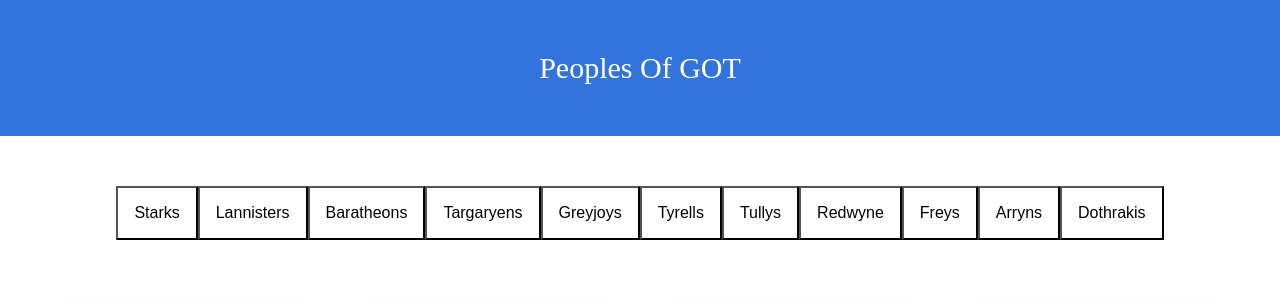
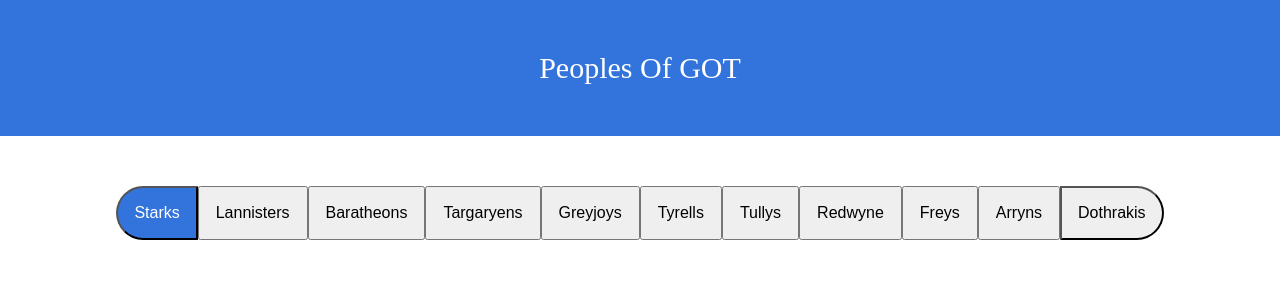
Before and after one commit to sudarshan070/dom-final, a plain HTML site: page project/index.html in a window 1280 px wide. Both pictures are taken after a click on the button "Starks". Shown: the top 303 px of the page. Drawn offline with Linux system fonts and the light colour scheme.

Commit message:
active class add active button

```diff
--- a/project/data.js
+++ b/project/data.js
@@ -5,30 +5,34 @@ var container = document.querySelector(".container");
 
 // creste all buttons
 function allButtons(data) {
-  // ul.innerHTML = "";
-  for (let i = 0; i <= got.houses.length; i++) {
+  for (let i = 0; i < got.houses.length; i++) {
     var li = document.createElement("li");
     li.setAttribute("data-id", i);
     var buttonAll = document.createElement("button");
     buttonAll.innerHTML = got.houses[i].name;
     li.append(buttonAll);
     ul.append(li);
-    buttonAll.addEventListener("click", event => getPeople(event, data));
+    buttonAll.addEventListener("click", (event) => getPeople(event, data));
   }
 }
 
 function getPeople(event, data) {
+  // var current = document.getElementsByClassName("active");
+  var current = document.getElementsByClassName("active");
+  // console.log(current);
+  for (let i = 0; i < current.length; i++) {
+    current[i].classList.remove("active");
+  }
+
+  event.target.classList.add("active");
   var id = event.target.parentNode.dataset.id;
   data.houses.forEach((ele, i) => {
     if (i == id) {
       card.innerHTML = "";
-      ele.people.forEach(element => {
+      ele.people.forEach((element) => {
         var namePeople = element.name;
         var imagePeople = element.image;
         var para = element.description;
-
-        // console.log(element.name);
-
         var h3 = document.createElement("h3");
         h3.classList.add("peopleName");
         h3.innerHTML = namePeople;
@@ -52,15 +56,10 @@ function getPeople(event, data) {
 
         card.append(div1);
         container.append(card);
-        // var h3 = document.createElement("h3");
-        // h3.innerHTML = element.name;
-        // document.body.append(h3);
       });
     }
   });
 }
-
-// function card(data) {}
 
 const got = {
   houses: [
@@ -74,7 +73,7 @@ const got = {
             "Lord of Winterfell - Warden of the North - Hand of the King - Married to Catelyn (Tully) Stark",
           image:
             "http://cheatsheetworld.com/img/entertainment/game-of-thrones/game-of-thrones-eddard-stark.jpg",
-          wikiLink: "http://gameofthrones.wikia.com/wiki/Eddard_Stark"
+          wikiLink: "http://gameofthrones.wikia.com/wiki/Eddard_Stark",
         },
         {
           name: "Benjen Stark",
@@ -82,21 +81,21 @@ const got = {
             "Brother of Eddard Stark - First ranger of the Night's Watch",
           image:
             "http://cheatsheetworld.com/img/entertainment/game-of-thrones/game-of-thrones-benjen-stark.jpg",
-          wikiLink: "http://gameofthrones.wikia.com/wiki/Benjen_Stark"
+          wikiLink: "http://gameofthrones.wikia.com/wiki/Benjen_Stark",
         },
         {
           name: "Robb Stark",
           description: "Son of Eddard and Catelyn Stark - Direwolf: Grey Wind",
           image:
             "http://cheatsheetworld.com/img/entertainment/game-of-thrones/game-of-thrones-robb-stark.jpg",
-          wikiLink: "http://gameofthrones.wikia.com/wiki/Robb_Stark"
+          wikiLink: "http://gameofthrones.wikia.com/wiki/Robb_Stark",
         },
         {
           name: "Sansa Stark",
           description: "Daughter of Eddard and Catelyn Stark - Direwolf: Lady",
           image:
             "http://cheatsheetworld.com/img/entertainment/game-of-thrones/game-of-thrones-sansa-stark.jpg",
-          wikiLink: "http://gameofthrones.wikia.com/wiki/Sansa_Stark"
+          wikiLink: "http://gameofthrones.wikia.com/wiki/Sansa_Stark",
         },
         {
           name: "Arya Stark",
@@ -104,21 +103,21 @@ const got = {
             "Daughter of Eddard and Catelyn Stark - Direwolf: Nymeria",
           image:
             "http://cheatsheetworld.com/img/entertainment/game-of-thrones/game-of-thrones-arya-stark.jpg",
-          wikiLink: "http://gameofthrones.wikia.com/wiki/Arya_Stark"
+          wikiLink: "http://gameofthrones.wikia.com/wiki/Arya_Stark",
         },
         {
           name: "Brandon Stark",
           description: "Son of Eddard and Catelyn Stark - Direwolf: Summer",
           image:
             "http://cheatsheetworld.com/img/entertainment/game-of-thrones/game-of-thrones-brandon-stark.jpg",
-          wikiLink: "http://gameofthrones.wikia.com/wiki/Brandon_Stark"
+          wikiLink: "http://gameofthrones.wikia.com/wiki/Brandon_Stark",
         },
         {
           name: "Rickon Stark Upper",
           description: "Son of Eddard and Catelyn Stark - Direwolf: Shaggydog",
           image:
             "http://cheatsheetworld.com/img/entertainment/game-of-thrones/game-of-thrones-rickon-stark.jpg",
-          wikiLink: "http://gameofthrones.wikia.com/wiki/Rickon_Stark"
+          wikiLink: "http://gameofthrones.wikia.com/wiki/Rickon_Stark",
         },
         {
           name: "Jon Snow",
@@ -126,9 +125,9 @@ const got = {
             "Bastard son of Eddard Stark - Steweard in the Night's Watch - Direwolf: Ghost",
           image:
             "http://cheatsheetworld.com/img/entertainment/game-of-thrones/game-of-thrones-jon-snow.jpg",
-          wikiLink: "http://gameofthrones.wikia.com/wiki/Jon_Snow"
-        }
-      ]
+          wikiLink: "http://gameofthrones.wikia.com/wiki/Jon_Snow",
+        },
+      ],
     },
     {
       name: "Lannisters",
@@ -139,14 +138,14 @@ const got = {
           description: "Lord of Casterly Rock - Warden of the West",
           image:
             "http://cheatsheetworld.com/img/entertainment/game-of-thrones/game-of-thrones-tywin-lannister.jpg",
-          wikiLink: "http://gameofthrones.wikia.com/wiki/Tywin_Lannister"
+          wikiLink: "http://gameofthrones.wikia.com/wiki/Tywin_Lannister",
         },
         {
           name: "Tyrion Lannister",
           description: "Son of Tywin Lannister - The Imp",
           image:
             "http://cheatsheetworld.com/img/entertainment/game-of-thrones/game-of-thrones-tyrion-lannister.jpg",
-          wikiLink: "http://gameofthrones.wikia.com/wiki/Tyrion_Lannister"
+          wikiLink: "http://gameofthrones.wikia.com/wiki/Tyrion_Lannister",
         },
         {
           name: "Jaime Lannister",
@@ -154,7 +153,7 @@ const got = {
             "The Kingslayer - Knight of the Kingsgaurd - Son of Tywin Lannister",
           image:
             "http://cheatsheetworld.com/img/entertainment/game-of-thrones/game-of-thrones-jaime-lannister.jpg",
-          wikiLink: "http://gameofthrones.wikia.com/wiki/Jaime_Lannister"
+          wikiLink: "http://gameofthrones.wikia.com/wiki/Jaime_Lannister",
         },
         {
           name: "Cersei Baratheon",
@@ -162,9 +161,9 @@ const got = {
             "Married to King Robert Baratheon - Daughter of Tywin Lannister",
           image:
             "http://cheatsheetworld.com/img/entertainment/game-of-thrones/game-of-thrones-cersei-lannister.jpg",
-          wikiLink: "http://gameofthrones.wikia.com/wiki/Cersei_Lannister"
-        }
-      ]
+          wikiLink: "http://gameofthrones.wikia.com/wiki/Cersei_Lannister",
+        },
+      ],
     },
     {
       name: "Baratheons",
@@ -175,7 +174,7 @@ const got = {
           description: "The first of his name - Lord of the Seven Kingdoms",
           image:
             "http://cheatsheetworld.com/img/entertainment/game-of-thrones/game-of-thrones-robert-baratheon.jpg",
-          wikiLink: "http://gameofthrones.wikia.com/wiki/Robert_Baratheon"
+          wikiLink: "http://gameofthrones.wikia.com/wiki/Robert_Baratheon",
         },
         {
           name: "Stannis Baratheon",
@@ -183,7 +182,7 @@ const got = {
             "Lord of Dragonstone - Master of Ships - Brother of Robert Baratheon",
           image:
             "http://cheatsheetworld.com/img/entertainment/game-of-thrones/game-of-thrones-stannis-baratheon.jpg",
-          wikiLink: "http://gameofthrones.wikia.com/wiki/Stannis_Baratheon"
+          wikiLink: "http://gameofthrones.wikia.com/wiki/Stannis_Baratheon",
         },
         {
           name: "Renly Baratheon",
@@ -191,7 +190,7 @@ const got = {
             "Lord of Storm's End - Master of Laws - Brother of Robert Baratheon",
           image:
             "http://cheatsheetworld.com/img/entertainment/game-of-thrones/game-of-thrones-renly-baratheon.jpg",
-          wikiLink: "http://gameofthrones.wikia.com/wiki/Renly_Baratheon"
+          wikiLink: "http://gameofthrones.wikia.com/wiki/Renly_Baratheon",
         },
         {
           name: "Joffrey Baratheon",
@@ -199,23 +198,23 @@ const got = {
             "Heir to the Iron Throne - Son of Robert and Cersei Baratheon",
           image:
             "http://cheatsheetworld.com/img/entertainment/game-of-thrones/game-of-thrones-joffrey-baratheon.jpg",
-          wikiLink: "http://gameofthrones.wikia.com/wiki/Joffrey_Baratheon"
+          wikiLink: "http://gameofthrones.wikia.com/wiki/Joffrey_Baratheon",
         },
         {
           name: "Tommen Baratheon",
           description: "Son of Robert and Cersei Baratheon",
           image:
             "http://cheatsheetworld.com/img/entertainment/game-of-thrones/game-of-thrones-tommen-baratheon.jpg",
-          wikiLink: "http://gameofthrones.wikia.com/wiki/Tommen_Baratheon"
+          wikiLink: "http://gameofthrones.wikia.com/wiki/Tommen_Baratheon",
         },
         {
           name: "Myrcella Baratheon",
           description: "Daughter of Robert and Cersei Baratheon",
           image:
             "http://cheatsheetworld.com/img/entertainment/game-of-thrones/game-of-thrones-myrcella-baratheon.jpg",
-          wikiLink: "http://gameofthrones.wikia.com/wiki/Myrcella_Baratheon"
-        }
-      ]
+          wikiLink: "http://gameofthrones.wikia.com/wiki/Myrcella_Baratheon",
+        },
+      ],
     },
     {
       name: "Targaryens",
@@ -227,7 +226,7 @@ const got = {
             'Stormborn - Khaleesi of the Dothraki - The Unburnt - Mother of Dragons - Daughter of Aerys II Targaryen "The Mad King"',
           image:
             "http://cheatsheetworld.com/img/entertainment/game-of-thrones/game-of-thrones-daenerys-targaryen.jpg",
-          wikiLink: "http://gameofthrones.wikia.com/wiki/Daenerys_Targaryen"
+          wikiLink: "http://gameofthrones.wikia.com/wiki/Daenerys_Targaryen",
         },
         {
           name: "Viserys Targaryen",
@@ -235,9 +234,9 @@ const got = {
             'The Beggar King - Son of Aerys II Targaryen "The Mad King"',
           image:
             "http://cheatsheetworld.com/img/entertainment/game-of-thrones/game-of-thrones-viserys-targaryen.jpg",
-          wikiLink: "http://gameofthrones.wikia.com/wiki/Viserys_Targaryen"
-        }
-      ]
+          wikiLink: "http://gameofthrones.wikia.com/wiki/Viserys_Targaryen",
+        },
+      ],
     },
     {
       name: "Greyjoys",
@@ -248,7 +247,7 @@ const got = {
           description: "Lord Reaper of Pyke - Head of House Greyjoy",
           image:
             "http://cheatsheetworld.com/img/entertainment/game-of-thrones/game-of-thrones-balon-greyjoy.jpg",
-          wikiLink: "http://gameofthrones.wikia.com/wiki/Balon_Greyjoy"
+          wikiLink: "http://gameofthrones.wikia.com/wiki/Balon_Greyjoy",
         },
         {
           name: "Theon Greyjoy",
@@ -256,16 +255,16 @@ const got = {
             "Ward of the Starks - Heir to the Iron Islands - Son of Balon Greyjoy",
           image:
             "http://cheatsheetworld.com/img/entertainment/game-of-thrones/game-of-thrones-theon-greyjoy.jpg",
-          wikiLink: "http://gameofthrones.wikia.com/wiki/Theon_Greyjoy"
+          wikiLink: "http://gameofthrones.wikia.com/wiki/Theon_Greyjoy",
         },
         {
           name: "Yara Greyjoy",
           description: "Ironborn - Son of Balon Greyjoy",
           image:
             "http://cheatsheetworld.com/img/entertainment/game-of-thrones/game-of-thrones-yara-greyjoy.jpg",
-          wikiLink: "http://gameofthrones.wikia.com/wiki/Yara_Greyjoy"
-        }
-      ]
+          wikiLink: "http://gameofthrones.wikia.com/wiki/Yara_Greyjoy",
+        },
+      ],
     },
     {
       name: "Tyrells",
@@ -277,7 +276,7 @@ const got = {
             "Wife of Renly Baratheon - Sister of Loras Tyrell - Granddaughter of Olenna Tyrell",
           image:
             "http://cheatsheetworld.com/img/entertainment/game-of-thrones/game-of-thrones-margaery-tyrell.jpg",
-          wikiLink: "http://gameofthrones.wikia.com/wiki/Margaery_Tyrell"
+          wikiLink: "http://gameofthrones.wikia.com/wiki/Margaery_Tyrell",
         },
         {
           name: "Loras Tyrell",
@@ -285,9 +284,9 @@ const got = {
             "Heir to Highgarden - Commander of the Kings Gaurd - Brother of Margaery Baratheon",
           image:
             "http://cheatsheetworld.com/img/entertainment/game-of-thrones/game-of-thrones-loras-tyrell.jpg",
-          wikiLink: "http://gameofthrones.wikia.com/wiki/Loras_Tyrell"
-        }
-      ]
+          wikiLink: "http://gameofthrones.wikia.com/wiki/Loras_Tyrell",
+        },
+      ],
     },
     {
       name: "Tullys",
@@ -298,21 +297,21 @@ const got = {
           description: "Married to Eddard Stark - Daughter of Hoster Tully",
           image:
             "http://cheatsheetworld.com/img/entertainment/game-of-thrones/game-of-thrones-catelyn-tully.jpg",
-          wikiLink: "http://gameofthrones.wikia.com/wiki/Catelyn_Tully"
+          wikiLink: "http://gameofthrones.wikia.com/wiki/Catelyn_Tully",
         },
         {
           name: "Lysa Arryn",
           description: "Widow of Jon Arryn - Daughter of Hoster Tully",
           image:
             "http://cheatsheetworld.com/img/entertainment/game-of-thrones/game-of-thrones-lysa-tully.jpg",
-          wikiLink: "http://gameofthrones.wikia.com/wiki/Lysa_Tully"
+          wikiLink: "http://gameofthrones.wikia.com/wiki/Lysa_Tully",
         },
         {
           name: "Edmure Tully",
           description: "Heir to Riverrun - Son of Hoster Tully",
           image:
             "http://cheatsheetworld.com/img/entertainment/game-of-thrones/game-of-thrones-edmure-tully.jpg",
-          wikiLink: "http://gameofthrones.wikia.com/wiki/Edmure_Tully"
+          wikiLink: "http://gameofthrones.wikia.com/wiki/Edmure_Tully",
         },
         {
           name: "Brynden Tully",
@@ -320,9 +319,9 @@ const got = {
             "Lord of Riverrun - Head of House Tully - Brother of Hoster Tully",
           image:
             "http://cheatsheetworld.com/img/entertainment/game-of-thrones/game-of-thrones-brynden-tully.jpg",
-          wikiLink: "http://gameofthrones.wikia.com/wiki/Brynden_Tully"
-        }
-      ]
+          wikiLink: "http://gameofthrones.wikia.com/wiki/Brynden_Tully",
+        },
+      ],
     },
     {
       name: "Redwyne",
@@ -333,9 +332,9 @@ const got = {
           description: "Matriarch of House Tyrell - Queen of Thorns",
           image:
             "http://cheatsheetworld.com/img/entertainment/game-of-thrones/game-of-thrones-olenna-tyrell.jpg",
-          wikiLink: "http://gameofthrones.wikia.com/wiki/Olenna_Tyrell"
-        }
-      ]
+          wikiLink: "http://gameofthrones.wikia.com/wiki/Olenna_Tyrell",
+        },
+      ],
     },
     {
       name: "Freys",
@@ -346,9 +345,9 @@ const got = {
           description: "Lord of the Crossing - Head of House Frey",
           image:
             "http://cheatsheetworld.com/img/entertainment/game-of-thrones/game-of-thrones-walder-frey.jpg",
-          wikiLink: "http://gameofthrones.wikia.com/wiki/Walder_Frey"
-        }
-      ]
+          wikiLink: "http://gameofthrones.wikia.com/wiki/Walder_Frey",
+        },
+      ],
     },
     {
       name: "Arryns",
@@ -360,9 +359,9 @@ const got = {
             "Lord of the Eyrie - Head of House Arryn - Warden of the East - Defender of the Vale",
           image:
             "http://cheatsheetworld.com/img/entertainment/game-of-thrones/game-of-thrones-jon-arryn.jpg",
-          wikiLink: "http://gameofthrones.wikia.com/wiki/Jon_Arryn"
-        }
-      ]
+          wikiLink: "http://gameofthrones.wikia.com/wiki/Jon_Arryn",
+        },
+      ],
     },
     {
       name: "Dothrakis",
@@ -374,10 +373,10 @@ const got = {
             "Leader of the Dothraki people - Dothraki Warlord - Married to Daenerys Targaryen",
           image:
             "http://cheatsheetworld.com/img/entertainment/game-of-thrones/game-of-thrones-khal-drogo.jpg",
-          wikiLink: "http://gameofthrones.wikia.com/wiki/Drogo"
-        }
-      ]
-    }
-  ]
+          wikiLink: "http://gameofthrones.wikia.com/wiki/Drogo",
+        },
+      ],
+    },
+  ],
 };
 allButtons(got);
--- a/project/style.css
+++ b/project/style.css
@@ -158,7 +158,8 @@ button {
   font-size: 16px;
   padding: 16px;
   margin: 50px 0;
-  background: #ffffff;
+  outline: none;
+  cursor: pointer;
 }
 .button1 {
   border-top-left-radius: 20px;
@@ -207,6 +208,17 @@ button {
   margin-right: 1rem;
   border-radius: 4px;
 }
-/* img {
-  width: 100%;
-} */
+li:last-child button {
+  border-bottom-right-radius: 290486px;
+  border-top-right-radius: 290486px;
+}
+
+li:first-child button {
+  border-bottom-left-radius: 290486px;
+  border-top-left-radius: 290486px;
+}
+
+.active {
+  background: #3273dc;
+  color: #ffffff;
+}
```
